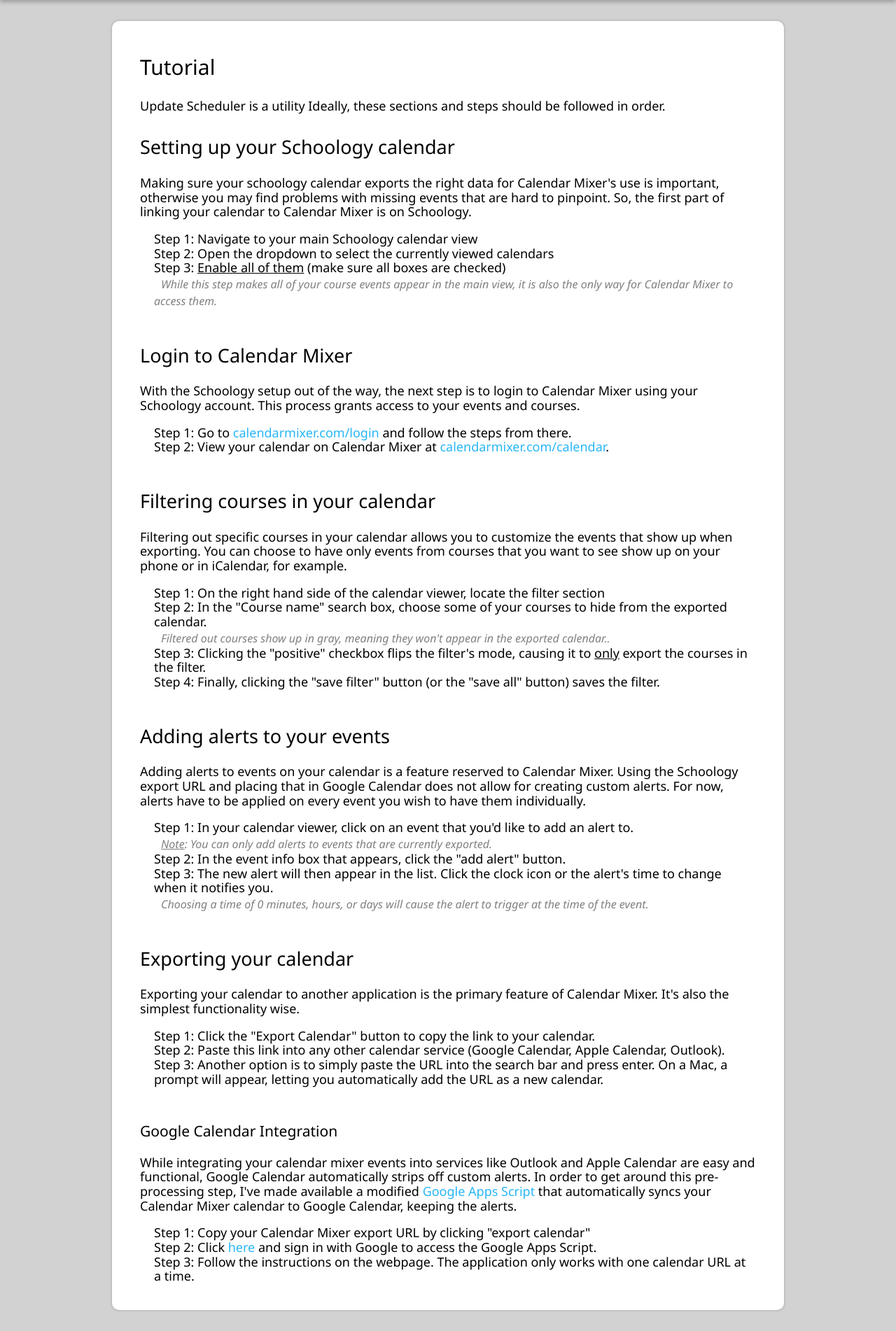
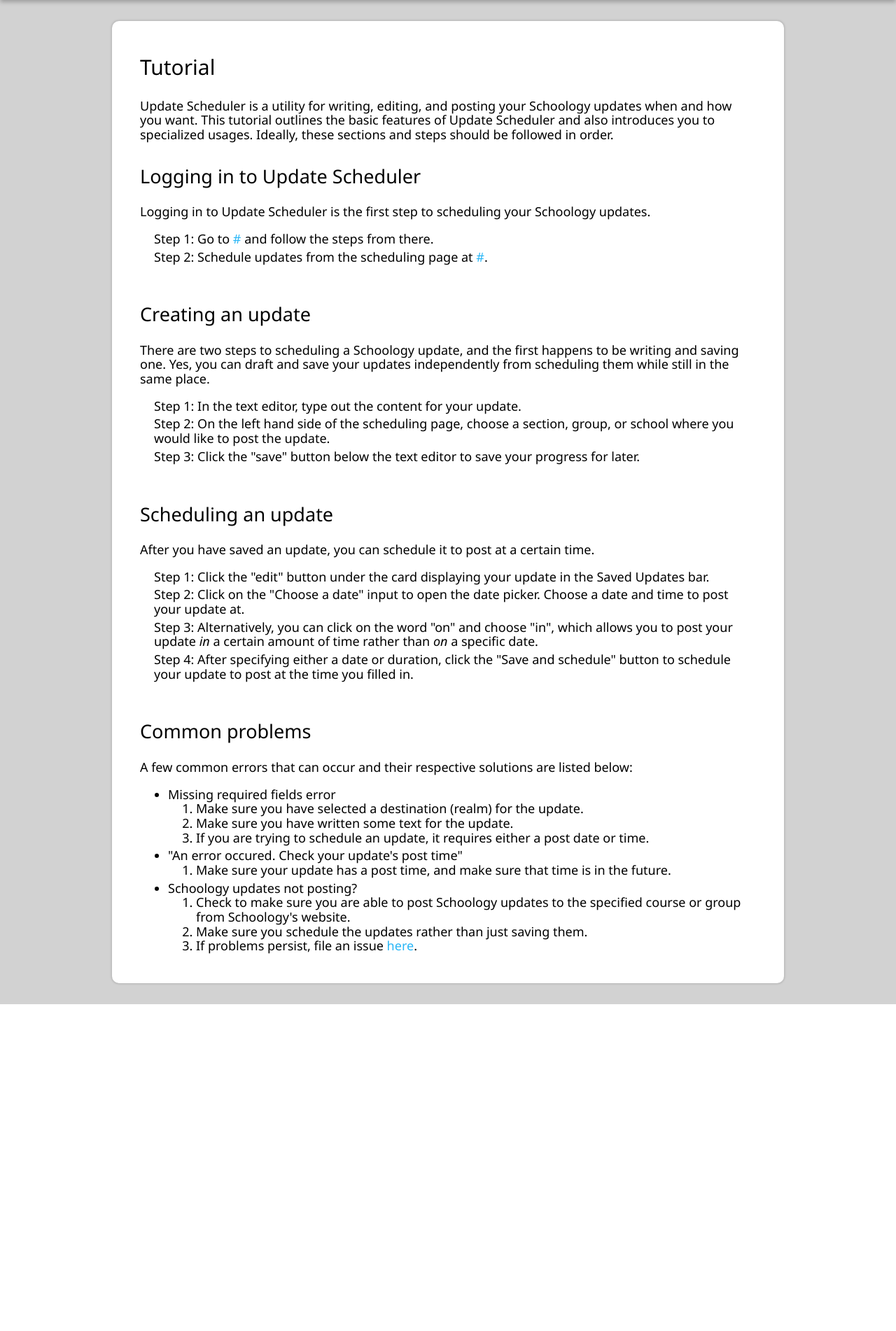
Before and after one commit to AndrewLester/update-scheduler, a Python web app: template app/templates/tutorial.html in a window 1280 px wide. Shown: the part 60-1962 px from the top of the page at 70% size. After the commit the page ends 1495 px from the top, so only its background shows below. Run offline with Jinja, Linux system fonts and the light colour scheme; the template is opened without the code that fills it, so the values that code supplies are empty.

Commit message:
Add tutorial and check for negative durations

```diff
--- a/app/static/css/tutorial.css
+++ b/app/static/css/tutorial.css
@@ -39,6 +39,7 @@
 
 ol.step-list > li {
     counter-increment: listCounter;
+    margin-bottom: 5px;
 }
 
 ol.step-list > li::before {
@@ -51,3 +52,7 @@
     padding-left: 10px;
     font-style: italic;
 }
+
+ul > li {
+    margin-bottom: 5px;
+}
--- a/app/templates/tutorial.html
+++ b/app/templates/tutorial.html
@@ -9,53 +9,54 @@
 <main>
     <article>
         <h1>Tutorial</h1>
-        <p>Update Scheduler is a utility Ideally, these sections and steps should be followed in order.</p>
-        <h2>Setting up your Schoology calendar</h2>
-        <p>Making sure your schoology calendar exports the right data for Calendar Mixer's use is important, otherwise you may find problems with missing events that are hard to pinpoint. So, the first part of linking your calendar to Calendar Mixer is on Schoology.</p>
+        <p>Update Scheduler is a utility for writing, editing, and posting your Schoology updates when and how you want. This tutorial outlines the basic features of Update Scheduler and also introduces you to specialized usages. Ideally, these sections and steps should be followed in order.</p>
+        <h2>Logging in to Update Scheduler</h2>
+        <p>Logging in to Update Scheduler is the first step to scheduling your Schoology updates.</p>
         <ol class="step-list">
-            <li>Navigate to your main Schoology calendar view</li>
-            <li>Open the dropdown to select the currently viewed calendars</li>
-            <li><u>Enable all of them</u> (make sure all boxes are checked)</li>
-            <span class="detail">While this step makes all of your course events appear in the main view, it is also the only way for Calendar Mixer to access them.</span>
+            <li>Go to <a href="{{ url_for('main.login') }}">{{ url_for('main.login', _external=True) }}</a> and follow the steps from there.</li>
+            <li>Schedule updates from the scheduling page at <a href="{{ url_for('update_scheduler.scheduler') }}">{{ url_for('main.login', _external=True) }}</a>.</li>
         </ol>
-        <h2>Login to Calendar Mixer</h2>
-        <p>With the Schoology setup out of the way, the next step is to login to Calendar Mixer using your Schoology account. This process grants access to your events and courses.</p>
+        <h2>Creating an update</h2>
+        <p>There are two steps to scheduling a Schoology update, and the first happens to be writing and saving one. Yes, you can draft and save your updates independently from scheduling them while still in the same place.</p>
         <ol class="step-list">
-            <li>Go to <a href="{{ url_for('main.login') }}">calendarmixer.com/login</a> and follow the steps from there.</li>
-            <li>View your calendar on Calendar Mixer at <a href="{{ url_for('update_scheduler.scheduler') }}">calendarmixer.com/calendar</a>.</li>
+            <li>In the text editor, type out the content for your update.</li>
+            <li>On the left hand side of the scheduling page, choose a section, group, or school where you would like to post the update.</li>
+            <li>Click the "save" button below the text editor to save your progress for later.</li>
         </ol>
-        <h2>Filtering courses in your calendar</h2>
-        <p>Filtering out specific courses in your calendar allows you to customize the events that show up when exporting. You can choose to have only events from courses that you want to see show up on your phone or in iCalendar, for example.</p>
+        <h2>Scheduling an update</h2>
+        <p>After you have saved an update, you can schedule it to post at a certain time.</p>
         <ol class="step-list">
-            <li>On the right hand side of the calendar viewer, locate the filter section</li>
-            <li>In the "Course name" search box, choose some of your courses to hide from the exported calendar.</li>
-            <span class="detail">Filtered out courses show up in gray, meaning they won't appear in the exported calendar..</span>
-            <li>Clicking the "positive" checkbox flips the filter's mode, causing it to <u>only</u> export the courses in the filter.</li>
-            <li>Finally, clicking the "save filter" button (or the "save all" button) saves the filter.</li>
+            <li>Click the "edit" button under the card displaying your update in the Saved Updates bar.</li>
+            <li>Click on the "Choose a date" input to open the date picker. Choose a date and time to post your update at.</li>
+            <li>Alternatively, you can click on the word "on" and choose "in", which allows you to post your update <em>in</em> a certain amount of time rather than <em>on</em> a specific date.</li>
+            <li>After specifying either a date or duration, click the "Save and schedule" button to schedule your update to post at the time you filled in.</li>
         </ol>
-        <h2>Adding alerts to your events</h2>
-        <p>Adding alerts to events on your calendar is a feature reserved to Calendar Mixer. Using the Schoology export URL and placing that in Google Calendar does not allow for creating custom alerts. For now, alerts have to be applied on every event you wish to have them individually.</p>
-        <ol class="step-list">
-            <li>In your calendar viewer, click on an event that you'd like to add an alert to.</li>
-            <span class="detail"><u>Note</u>: You can only add alerts to events that are currently exported.</span>
-            <li>In the event info box that appears, click the "add alert" button.</li>
-            <li>The new alert will then appear in the list. Click the clock icon or the alert's time to change when it notifies you.</li>
-            <span class="detail">Choosing a time of 0 minutes, hours, or days will cause the alert to trigger at the time of the event.</span>
-        </ol>
-        <h2>Exporting your calendar</h2>
-        <p>Exporting your calendar to another application is the primary feature of Calendar Mixer. It's also the simplest functionality wise.</p>
-        <ol class="step-list">
-            <li>Click the "Export Calendar" button to copy the link to your calendar.</li>
-            <li>Paste this link into any other calendar service (Google Calendar, Apple Calendar, Outlook).</li>
-            <li>Another option is to simply paste the URL into the search bar and press enter. On a Mac, a prompt will appear, letting you automatically add the URL as a new calendar.</li>
-        </ol>
-        <h3>Google Calendar Integration</h3>
-        <p>While integrating your calendar mixer events into services like Outlook and Apple Calendar are easy and functional, Google Calendar automatically strips off custom alerts. In order to get around this pre-processing step, I've made available a modified <a href="https://developers.google.com/apps-script" class="external" target="_blank">Google Apps Script</a> that automatically syncs your Calendar Mixer calendar to Google Calendar, keeping the alerts.</p>
-        <ol class="step-list">
-            <li>Copy your Calendar Mixer export URL by clicking "export calendar"</li>
-            <li>Click <a href="https://script.google.com/macros/s/AKfycbyURKhzXN8wQ1nwFUDmaj_nIf-aNzgzolNL_SGp6bNlxzBSjLU/exec" class="external">here</a> and sign in with Google to access the Google Apps Script.</li>
-            <li>Follow the instructions on the webpage. The application only works with one calendar URL at a time.</li>
-        </ol>
+        <h2>Common problems</h2>
+        <p>A few common errors that can occur and their respective solutions are listed below:</p>
+        <ul>
+            <li>
+                Missing required fields error
+                <ol>
+                    <li>Make sure you have selected a destination (realm) for the update.</li>
+                    <li>Make sure you have written some text for the update.</li>
+                    <li>If you are trying to schedule an update, it requires either a post date or time.</li>
+                </ol>
+            </li>
+            <li>
+                "An error occured. Check your update's post time"
+                <ol>
+                    <li>Make sure your update has a post time, and make sure that time is in the future.</li>
+                </ol>
+            </li>
+            <li>
+                Schoology updates not posting?
+                <ol>
+                    <li>Check to make sure you are able to post Schoology updates to the specified course or group from Schoology's website.</li>
+                    <li>Make sure you schedule the updates rather than just saving them.</li>
+                    <li>If problems persist, file an issue <a href="https://github.com/AndrewLester/update-scheduler/issues/new">here</a>.</li>
+                </ol>
+            </li>
+        </ul>
     </article>
 </main>
 {% endblock %}
--- a/app/update_scheduler/views.py
+++ b/app/update_scheduler/views.py
@@ -113,5 +113,9 @@
             abort(400)
         return dt
     elif scheduled_in is not None:
-        return scheduled_in.tdelta if isinstance(scheduled_in, Duration) else scheduled_in
+        tdelta = scheduled_in.tdelta if isinstance(scheduled_in, Duration) else scheduled_in
+        # If the timedelta refers to the past
+        if tdelta < timedelta():
+            abort(400)
+        return tdelta
     abort(400)
--- a/client/editor/UpdateEditor.svelte
+++ b/client/editor/UpdateEditor.svelte
@@ -41,12 +41,12 @@
         returnedData = await updates.update({ ...updateData, body }, 'id').then(() => updates.sync('id', update.id));
     }
 
+    // There was an error
+    if (!returnedData) return;
+
     if (isMobile()) {
         notification.info('Saved update', 2000);
     }
-
-    // There was an error
-    if (!returnedData) return;
 
     resetUpdate();
 }
--- a/client/layouts/Layout.svelte
+++ b/client/layouts/Layout.svelte
@@ -213,7 +213,7 @@
     height: calc(100vh - var(--header-height));
     overflow: hidden;
     width: 100vw;
-    padding: 20px 0px;
+    padding: 10px 0px;
     background-color: var(--main-background-color);
 }
 
--- a/client/updates/UpdateCard.svelte
+++ b/client/updates/UpdateCard.svelte
@@ -124,7 +124,7 @@
             </Button>
         </Actions>
     </Dialog>
-    <p use:tippy={updateBodyTippyProps} class="body">
+    <p use:tippy={updateBodyTippyProps} class="body one-line">
         <Icon
             class="material-icons"
             style="float: left; margin-right: 5px; font-size: 23px">
```
Also changed, not shown: app/static/css/index.css (+11 -4 lines), app/update_scheduler/forms.py (+4 -4 lines), app/utils.py (+6 -3 lines), client/layouts/CardList.svelte (+9 -1 lines).
